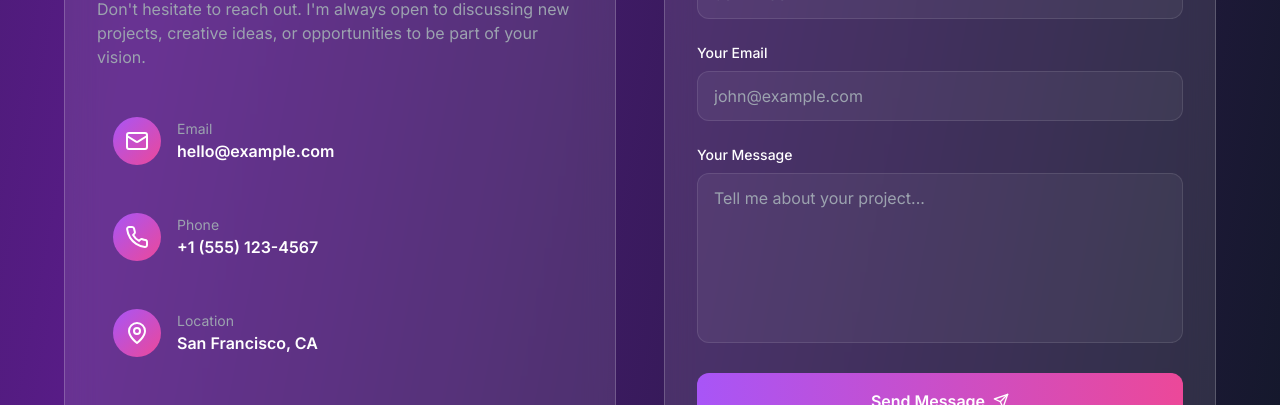
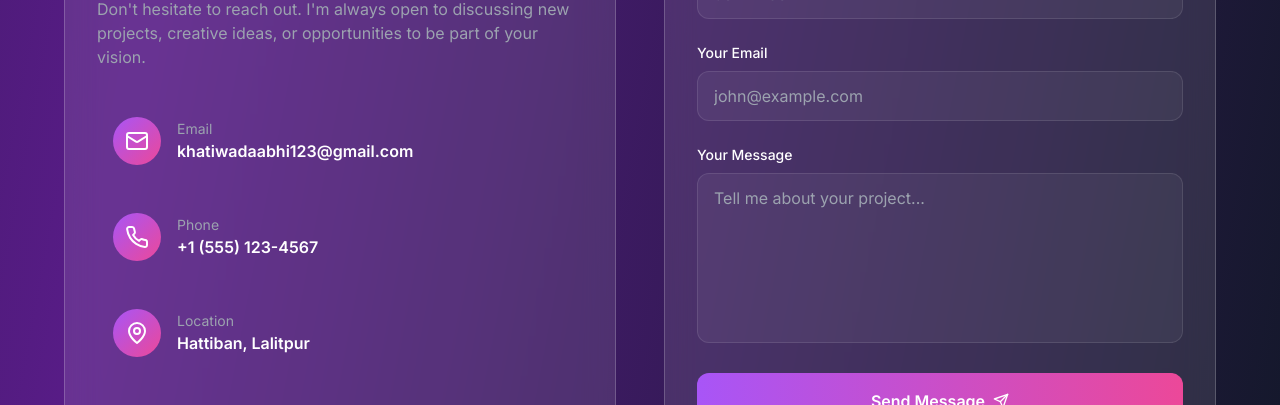
Before and after one commit to L0renZ121/L0renZ121.github.io, a Next.js app: page / in a window 1280 px wide. Shown: the part 6004-6409 px from the top of the page. Built offline with nearby package versions, Linux system fonts and the light colour scheme.

Commit message:
update: Change email to khatiwadaabhi123@gmail.com and location to Hattiban, Lalitpur

```diff
--- a/components/sections/Contact.tsx
+++ b/components/sections/Contact.tsx
@@ -19,9 +19,9 @@ export default function Contact() {
   }
 
   const contactInfo = [
-    { icon: <Mail />, label: 'Email', value: 'hello@example.com', href: 'mailto:hello@example.com' },
+    { icon: <Mail />, label: 'Email', value: 'khatiwadaabhi123@gmail.com', href: 'mailto:khatiwadaabhi123@gmail.com' },
     { icon: <Phone />, label: 'Phone', value: '+1 (555) 123-4567', href: 'tel:+15551234567' },
-    { icon: <MapPin />, label: 'Location', value: 'San Francisco, CA', href: '#' },
+    { icon: <MapPin />, label: 'Location', value: 'Hattiban, Lalitpur', href: '#' },
   ]
 
   const socialLinks = [
```
